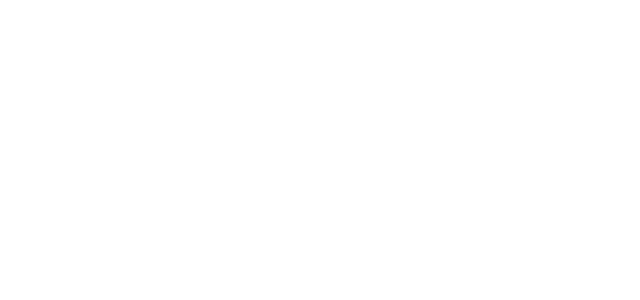
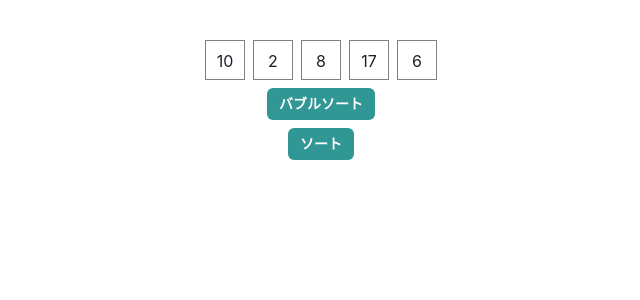
Before and after one commit to yanase-kenta0505/sorting-algorithm-assignment, a React (Vite) app: page / in a window 1280 px wide. Shown: the top 300 px of the page, without its empty margins (319-959 px from the left). Built offline with nearby package versions, Linux system fonts and the light colour scheme.

Commit message:
ソート画面を作成

```diff
--- a/src/App.tsx
+++ b/src/App.tsx
@@ -1,8 +1,20 @@
+import { Box, Button, Center, HStack, VStack } from "@chakra-ui/react"
+
 function App() {
+  const array = [10, 2, 8, 17, 6]
 
   return (
-    <>
-    </>
+    <Center mt={10}>
+      <VStack>
+        <HStack>
+          {array.map(num => (
+            <Box w='40px' h='40px' textAlign='center' lineHeight='40px' border='1px solid gray'>{num}</Box>
+          ))}
+        </HStack>
+        <Button colorScheme="teal" size='sm'>バブルソート</Button>
+        <Button colorScheme="teal" size='sm'>ソート</Button>
+      </VStack>
+    </Center>
   )
 }
 
```
